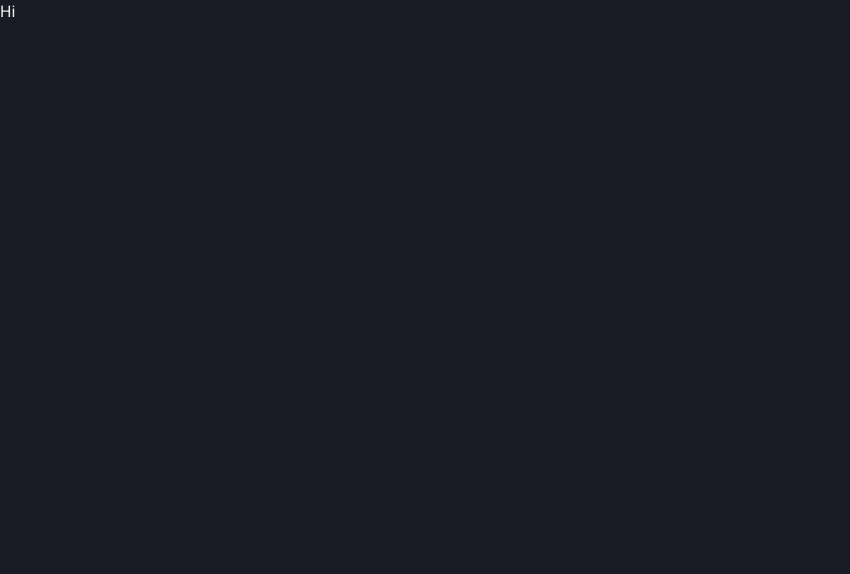
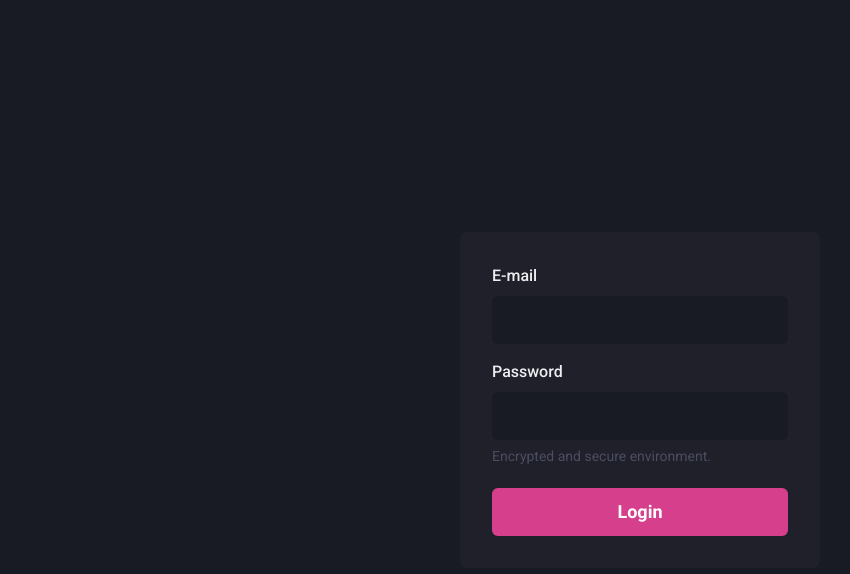
Before and after one commit to lamongabriel/dashgo, a Next.js app: page / in a window 1280 px wide. Shown: the top 574 px of the page, without its empty margins (0-850 px from the left). Built offline with nearby package versions, Linux system fonts and the light colour scheme.

Commit message:
login page

```diff
--- a/src/pages/index.tsx
+++ b/src/pages/index.tsx
@@ -1,3 +1,57 @@
+import { Flex, Input, Button, Stack, FormControl, FormLabel, FormHelperText } from '@chakra-ui/react'
+
 export default function Home () {
-	return <h1>Hi</h1>
+	return (
+		<Flex w='100vw' minH='100vh' align='center' justify='center'>
+			<Flex as='form' w='full' maxW='360px' p={8} rounded={8} flexDir='column' bg='gray.800'>
+				<Stack spacing={4}>
+
+					<FormControl>
+						<FormLabel>E-mail</FormLabel>
+						<Input
+							name='email'
+							type='email'
+							autoComplete='email'
+							title='Your e-mail'
+
+							focusBorderColor='pink.500'
+							bgColor='gray.900'
+							variant='filled'
+							_hover={{
+								bgColor: 'gray.900'
+							}}
+							size='lg'
+						/>
+					</FormControl>
+
+					<FormControl>
+						<FormLabel>Password</FormLabel>
+						<Input
+							name='password'
+							type='password'
+							autoComplete='current-password'
+							title='Your password'
+
+							focusBorderColor='pink.500'
+							bgColor='gray.900'
+							variant='filled'
+							_hover={{
+								bgColor: 'gray.900'
+							}}
+							size='lg'
+						/>
+						<FormHelperText>Encrypted and secure environment.</FormHelperText>
+					</FormControl>
+				</Stack>
+				<Button
+					type='submit'
+					title='Login'
+
+					mt={6}
+					colorScheme='pink'
+					size='lg'
+				>Login</Button>
+			</Flex>
+		</Flex>
+	)
 }
```
